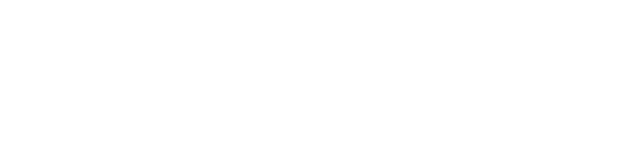
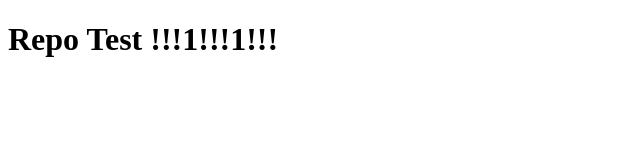
Before and after one commit to twintail0x2b8/repotest, a plain HTML site: page index.html in a window 1280 px wide. Shown: the whole page, without its empty margins (0-640 px from the left). Drawn offline with Linux system fonts and the light colour scheme.

Commit message:
add h1 tag

```diff
--- a/index.html
+++ b/index.html
@@ -5,6 +5,7 @@
   <title></title>
 </head>
 <body>
+  <h1>Repo Test !!!1!!!1!!!</h1>
 
 </body>
 </html>
```
